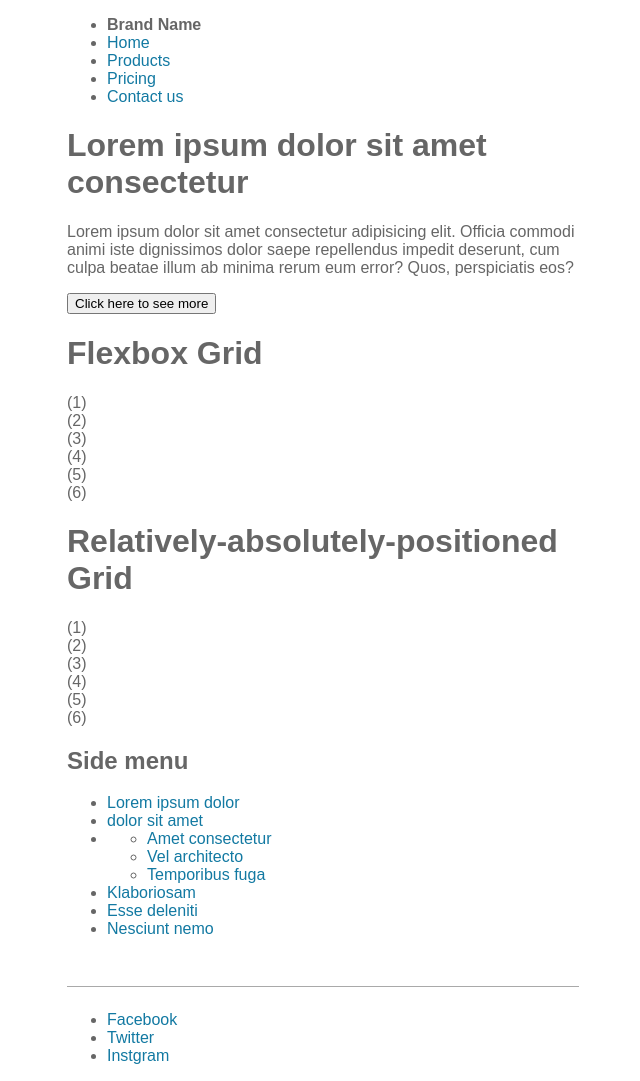
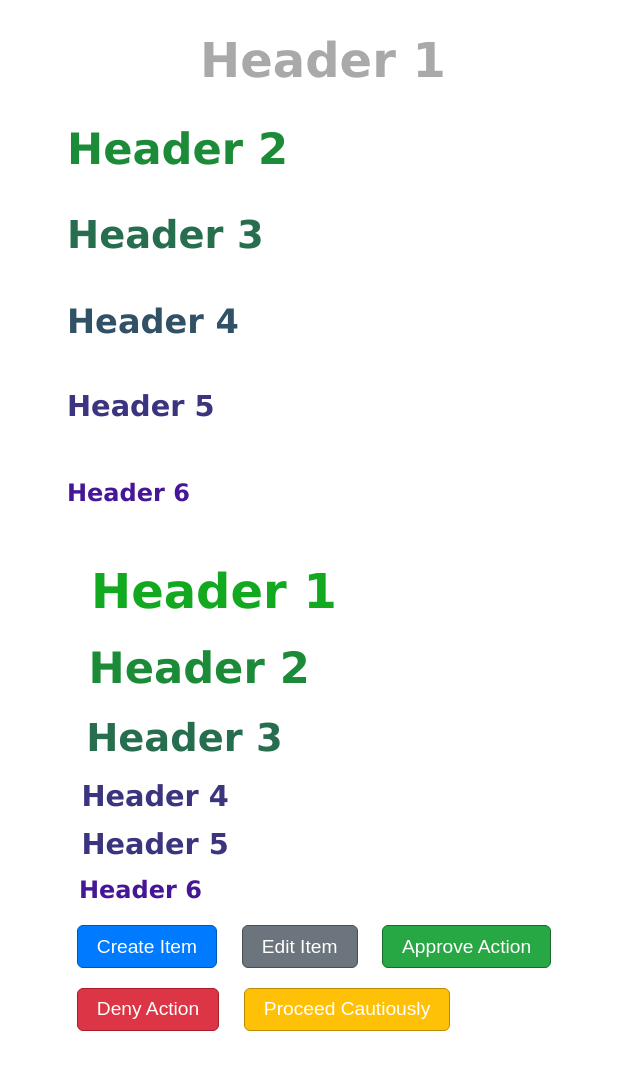
Before and after one commit to WSU-SoC-WEB2620-CU/web2620-class-activities-Alchemystic23, a website built with Vite: page src/example07.html in a window 1280 px wide. Shown: the whole page, without its empty margins (317-957 px from the left). After the commit the page ends 1056 px from the top, so only its background shows below. Built offline with nearby package versions, Linux system fonts and the light colour scheme.

Commit message:
final submission

```diff
--- a/src/example07.html
+++ b/src/example07.html
@@ -4,80 +4,34 @@
   <meta charset="UTF-8">
   <meta name="viewport" content="width=device-width, initial-scale=1.0">
   <link rel="stylesheet" href="./stylesheets/example07.scss">
-  <title>Example 07</title>
+  <title>Example 7</title>
 </head>
+
 <body>
-  <!-- TODO: Example 07 (Activity 8) HTML goes here -->
-  <nav>
-    <ul class="">
-      <li><strong>Brand Name</strong></li>
-      <li><a href="">Home</a></li>
-      <li><a href="">Products</a></li>
-      <li><a href="">Pricing</a></li>
-      <li><a href="">Contact us</a></li>
-    </ul>
-  </nav>
+    <!-- Regular Headers-->
+    <h1>Header 1</h1>
+    <h2>Header 2</h2>
+    <h3>Header 3</h3>
+    <h4>Header 4</h4>
+    <h5>Header 5</h5>
+    <h6>Header 6</h6>
 
-  <div class="hero">
-    <div class="body">
-      <h1>Lorem ipsum dolor sit amet consectetur</h1>
-      <p>Lorem ipsum dolor sit amet consectetur adipisicing elit. Officia commodi animi iste dignissimos dolor saepe repellendus impedit deserunt, cum culpa beatae illum ab minima rerum eum error? Quos, perspiciatis eos?</p>
-      <button>Click here to see more</button>
-    </div>
-  </div>
+     <!-- Semantic Headers-->
+    <div class="huge header">Header 1</div>
+    <div class ="xlarge header">Header 2</div>
+    <div class="large header">Header 3</div>
+    <div class="small header">Header 4</div>
+    <div class="small header">Header 5</div>
+    <div class="tiny header">Header 6</div>
 
-  <div class="content">
-    <div class="primary">
-      <h1>Flexbox Grid</h1>
-      <div class="flex-boxes">
-        <div class="box-3"><div>(1)</div></div>
-        <div class="box-6"><div>(2)</div></div>
-        <div class="box-3"><div>(3)</div></div>
-        <div class="box-4"><div>(4)</div></div>
-        <div class="box-3"><div>(5)</div></div>
-        <div class="box-5"><div>(6)</div></div>
-      </div>
+    <!-- Semantic Buttons-->
+    <button type="button" class="new">Create Item</button>
+    <button type="button" class="edit">Edit Item</button>
+    <button type="button" class="approve">Approve Action</button>
+    <button type="button" class="deny">Deny Action</button>
+    <button type="button" class="warn">Proceed Cautiously</button>
 
-      <h1>Relatively-absolutely-positioned Grid</h1>
-      <div class="relative-boxes">
-        <div class="box"><div>(1)</div></div>
-        <div class="box"><div>(2)</div></div>
-        <div class="box"><div>(3)</div></div>
-        <div class="box"><div>(4)</div></div>
-        <div class="box"><div>(5)</div></div>
-        <div class="box"><div>(6)</div></div>
-      </div>
-    </div>
+    <script type="module" src="./javascripts/main.js"></script>
+</body>
 
-    <aside>
-      <div class="side-menu">
-        <h2>Side menu</h2>
-        <ul>
-          <li><a href="">Lorem ipsum dolor</a></li>
-          <li><a href="">dolor sit amet</a></li>
-          <li>
-            <ul>
-              <li><a href="">Amet consectetur</a></li>
-              <li><a href="">Vel architecto</a></li>
-              <li><a href="">Temporibus fuga</a></li>
-            </ul>
-          </li>
-          <li><a href="">Klaboriosam</a></li>
-          <li><a href="">Esse deleniti</a></li>
-          <li><a href="">Nesciunt nemo</a></li>
-        </ul>
-      </div>
-    </aside>
-  </div>
-
-  <footer>
-    <ul>
-      <li><a href="">Facebook</a></li>
-      <li><a href="">Twitter</a></li>
-      <li><a href="">Instgram</a></li>
-    </ul>
-  </footer>
-
-  <script type="module" src="./javascripts/main.js"></script>
-</body>
 </html>
--- a/src/stylesheets/example07.scss
+++ b/src/stylesheets/example07.scss
@@ -1 +1,97 @@
 /* TODO: Example 07 (Activity 8) CSS goes here */
+@function calc-font-size($num){
+    @return 3 - ($num - 1)* .3;
+    @if unitless($num)
+    {
+        @return 3 - ($num - 1) * .3;
+    }
+    @else
+    {
+        @error "invalid argument. Must be unitless";
+        @return 0;
+    }
+}
+
+@function calc-header-color($num, $color1, $color2){
+    @return mix($color1, $color2, $num * 15%)
+}
+
+
+@for $num from 1 through 6{
+    h#{$num}{
+        font-size: calc-font-size($num) * 1rem;
+        color: calc-header-color($num, rgb(76, 3, 165), rgb(8, 197, 8));
+    }
+}
+
+// $num: 1;
+// @while $num <= 6{
+//     h#{$num}{
+//         font-size: calc-font-size($num) * 1rem;
+//         color: calc-header-color($num, rgb(76, 3, 165), rgb(8, 197, 8));
+//     }
+
+//     $num: $num + 1;
+// }
+
+
+$header-list: huge xlarge large medium small tiny;
+
+%header{
+    font-weight: bolder;
+    margin: .5em;
+    @at-root a#{&}{
+        text-decoration: none;
+    }
+}
+
+@each $hdr in $header-list{
+    .header.#{$hdr}{
+        @extend %header;
+        @extend h#{index($header-list, $hdr)}
+    }
+}
+
+.button .interior .small-icon{
+    width: 10px;
+}
+
+// .side{
+//     .top
+//     , .middle
+//     , .bottom{
+//         .sign-in
+//         , .register{
+//             @extend .small-icon;
+//         }
+//     }
+// }
+
+
+//Buttons style
+@import "global";
+@import "button";
+
+
+//Extend here allows you to reuse code without having to rewrite anything
+
+//in essence the mixin duplicates styles while extend adds commas between each declaration
+.new{
+    @extend .button, .primary;
+}
+
+.edit{
+    @extend .button, .secondary;
+}
+
+.approve{
+    @extend .button, .success;
+}
+
+.deny{
+    @extend .button, .error;
+}
+
+.warn{
+    @extend .button, .warning;
+}
```
